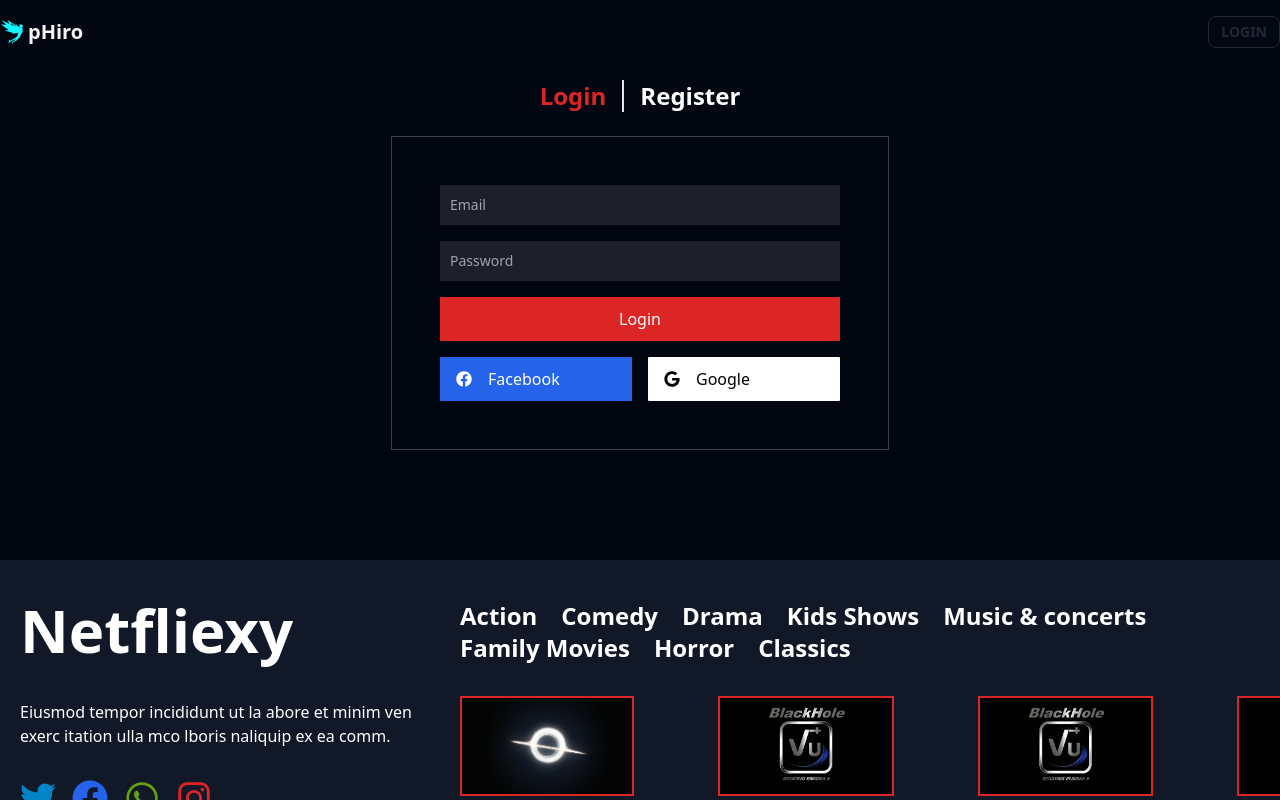
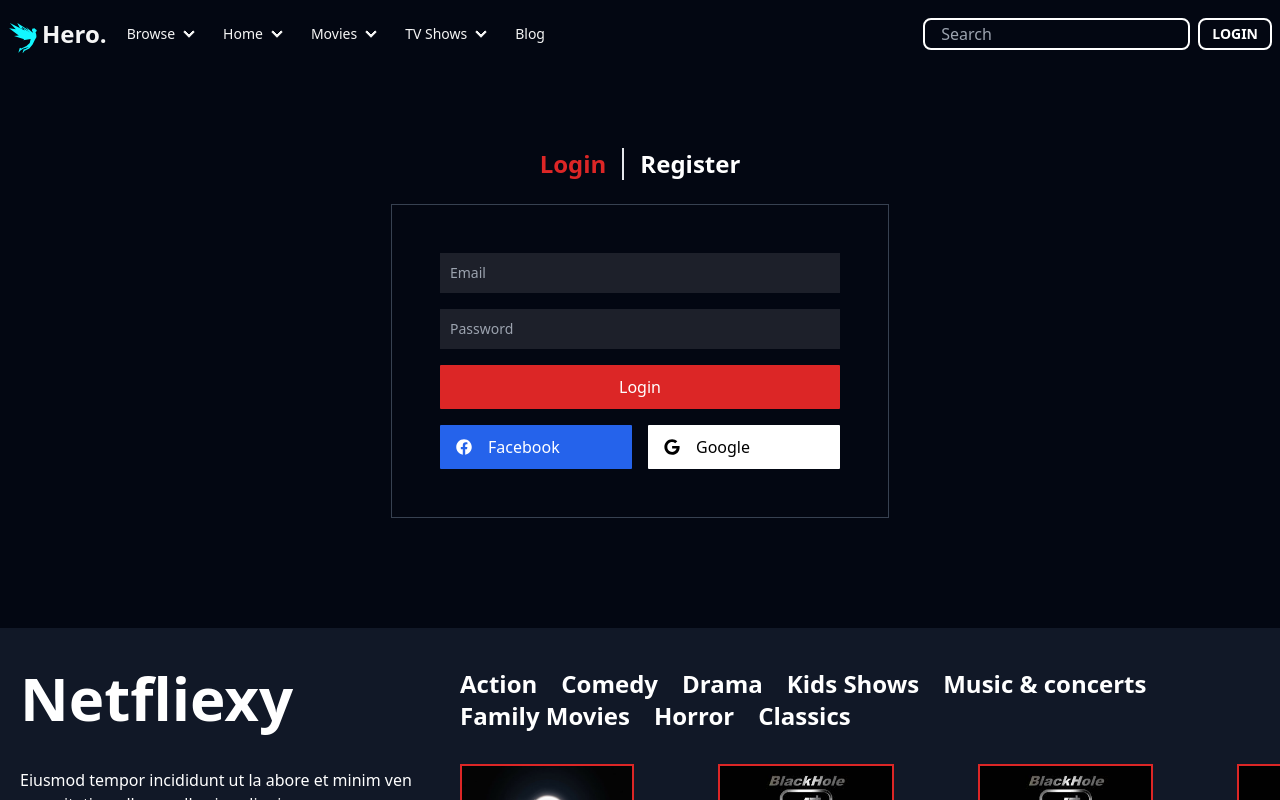
Before and after one commit to jewelislam360/Video-Steraming-Client, a React (Vite) app: page /auth/login in a window 1280 px wide. Shown: the top 800 px of the page. Built offline with nearby package versions, Linux system fonts and the light colour scheme.

Commit message:
Navbar is ready for UI and responsive also

```diff
--- a/src/Pages/Home/Home/Home.jsx
+++ b/src/Pages/Home/Home/Home.jsx
@@ -2,7 +2,7 @@
 
 const Home = () => {
   return (
-    <div className="h-screen flex justify-center items-center">
+    <div className="h-screen flex justify-center items-center max-w-screen-xl">
       <div>
         <h1 className="text-4xl">This is home Page </h1>
         <button className="btn btn-primary">Increment</button>
--- a/src/components/Shared/Footer/Footer.jsx
+++ b/src/components/Shared/Footer/Footer.jsx
@@ -9,7 +9,7 @@
 const Footer = () => {
     return (
         // footer
-        <footer className="bg-gray-900  text-white">
+        <footer className="bg-gray-900  text-white max-w-screen-xl">
             <div className="">
                 <div className="grid grid-cols-12 gap-8 mx-5 py-10">
                     {/* left side */}
--- a/src/components/Shared/Navbar/Navbar.jsx
+++ b/src/components/Shared/Navbar/Navbar.jsx
@@ -1,24 +1,174 @@
 import React from 'react';
 import {FaStudiovinari} from 'react-icons/fa'
+const Navbar = () => {
 
-const Navbar = () => {
     return (
-        <>
-            <div className="shadow-md top-0 left-0 w-full fixed z-[100001]">
-                <div className="md:flex lg:flex py-4 justify-between max-w-screen-xl mx-auto">
-                    <div className="ml-6 lg:ml-0 font-bold text-2xl cursor-pointer flex items-center font[Poppins]">
-                        <div>
-                        <FaStudiovinari className='text-[#12f7ff] mr-1'/>
-                        </div>
-                        <span className="text-xl">pHiro</span>
+        <div>
+            <div className="navbar">
+            <div className="navbar-start">
+              <div className="dropdown">
+                <label tabIndex={0} className="btn btn-ghost lg:hidden">
+                  <svg xmlns="http://www.w3.org/2000/svg" className="h-5 w-5" fill="none" viewBox="0 0 24 24" stroke="currentColor"><path strokeLinecap="round" strokeLinejoin="round" strokeWidth="2" d="M4 6h16M4 12h8m-8 6h16" /></svg>
+                </label>
+                <ul tabIndex={0} className="menu menu-sm dropdown-content mt-3 z-[1] p-2 shadow rounded-box w-40">
+                <li tabIndex={0}>
+                  <details>
+                    <summary>Browse</summary>
+                    <ul className="p-2">
+                      <li><a>Submenu 1</a></li>
+                      <li><a>Submenu 2</a></li>
+                    </ul>
+                  </details>
+                </li>
+                <li tabIndex={0}>
+                  <details>
+                    <summary>Home</summary>
+                    <ul tabIndex={0} className="menu menu-sm dropdown-content mt-3 p-2 shadow rounded-box w-40">
+                      <li><a>Submenu 1</a></li>
+                      <li><a>Submenu 2</a></li>
+                    </ul>
+                  </details>
+                </li>
+                <li tabIndex={0}>
+                  <details>
+                    <summary>Movies</summary>
+                    <ul className="p-2">
+                      <li><a>Submenu 1</a></li>
+                      <li><a>Submenu 2</a></li>
+                    </ul>
+                  </details>
+                </li>
+                <li tabIndex={0}>
+                  <details>
+                    <summary>TV Shows</summary>
+                    <ul className="p-2">
+                      <li><a>Submenu 1</a></li>
+                      <li><a>Submenu 2</a></li>
+                    </ul>
+                  </details>
+                </li>
+                <li><a>Blog</a></li>
+                </ul>
+              </div>
+              <div className='ml-6 lg:ml-0 font-bold text-2xl cursor-pointer flex items-center font[Poppins]'>
+                    <span className='text-3xl text-[#12f7ff] mr-1 pt-2'>
+                      <FaStudiovinari/>
+                      </span>
+                      Hero.
                     </div>
-                    <div className="">
-                        <a className="btn btn-sm btn-outline hover">Login</a>
-                    </div>
-                </div>
+                    <div className="hidden lg:flex">
+              <ul className="menu menu-horizontal px-1 ">
+              <li tabIndex={0}>
+                  <details>
+                    <summary>Browse</summary>
+                    <ul className="p-2 w-40">
+                      <li><a>Submenu 1</a></li>
+                      <li><a>Submenu 2</a></li>
+                    </ul>
+                  </details>
+                </li>
+                <li tabIndex={0}>
+                  <details>
+                    <summary>Home</summary>
+                    <ul className="p-2 w-40">
+                      <li><a>Submenu 1</a></li>
+                      <li><a>Submenu 2</a></li>
+                    </ul>
+                  </details>
+                </li>
+                <li tabIndex={0}>
+                  <details>
+                    <summary>Movies</summary>
+                    <ul className="p-2 w-40">
+                      <li><a>Submenu 1</a></li>
+                      <li><a>Submenu 2</a></li>
+                    </ul>
+                  </details>
+                </li>
+                <li tabIndex={0}>
+                  <details>
+                    <summary>TV Shows</summary>
+                    <ul className="p-2 w-40">
+                      <li><a>Submenu 1</a></li>
+                      <li><a>Submenu 2</a></li>
+                    </ul>
+                  </details>
+                </li>
+                <li><a>Blog</a></li>
+              </ul>
             </div>
-        </>
+            </div>
+
+            <div className="navbar-end">
+            <div className="form-control">
+              <input type="text" placeholder="Search" className="input input-bordered border-2 border-base-100 h-8 mr-2 md:w-auto w-36 lg:w-auto xl:w-auto" />
+            </div>
+              <a className="btn btn-sm btn-outline border-base-100 text-white border-2">Login</a>
+            </div>
+          </div>
+        </div>
     );
 };
 
 export default Navbar;
+
+
+
+
+
+
+
+
+
+
+
+
+
+
+
+
+// import React, { useState} from 'react';
+// import { FaStudiovinari, FaRegWindowClose, FaBars} from 'react-icons/fa';
+
+// const Navbar = () => {
+//     const [open, setOpen]=useState(false);
+
+//     const Links=[
+//         {name:"Home", link:"/"},
+//         {name:"About", link:"/"},
+//         {name:"Service", link:"/"},
+//         {name:"Blogs", link:"/"},
+//         {name:"Contact", link:"/"},
+//     ]
+//     return (
+//        <div className=' shadow-md top-0 left-0 w-full fixed z-[10] bg-gray-500'>
+//         <div className='md:flex lg:flex py-4 justify-between'>
+//             <div className='ml-6 lg:ml-0 font-bold text-2xl cursor-pointer flex items-center font[Poppins]'>
+//                 <span className='text-3xl text-[#12f7ff] mr-1 pt-2'>
+//                 <FaStudiovinari/>
+//                 </span>
+//                 pHero
+//             </div>
+//             <div onClick={()=>setOpen(!open)} id='manu-icon' className=' absolute right-6 top-6 cursor-pointer lg:hidden md:hidden'>
+//                 {open ?
+//                 <FaRegWindowClose />
+//                 :
+//                 <FaBars/>
+//                 }
+
+//             </div>
+//             <ul className={`md:flex md:items-center lg:flex lg:justify-end md:pb-0 pb-0 pt-4 absolute md:static w-full left-0 md:pl-0 pl-4 transition-all duration-500 ease-in ${open ? 'top-16' : 'top-[-480px]'}`}>
+//                 {
+//                     Links.map((link)=>(
+//                         <li key={link.name} className='md:ml-8 text-xl pb-4'>
+//                             <a href={link.link} className='hover duration-500'>{link.name}</a>
+//                         </li>
+//                     ))
+//                 }
+//             </ul>
+//         </div>
+//        </div>
+//     );
+// };
+
+// export default Navbar;
--- a/src/index.css
+++ b/src/index.css
@@ -18,10 +18,15 @@
 }
 
 body {
-  /* background-color: var(--bg-color); */
+  background-color: var(--bg-color);
   color: var(--text-color);
 }
-
+ul{
+  background-color: transparent !important;
+}
+.input{
+  background-color: transparent !important;
+}
 @layer utilities {
   .cs-input {
     @apply bg-gray-50/10  text-sm  focus:ring-blue-500  outline-none w-full block p-2.5 dark:bg-gray-700 dark:border-gray-600 dark:placeholder-gray-400 dark:text-white dark:focus:ring-blue-500 dark:focus:border-blue-500 text-white;
--- a/src/main.jsx
+++ b/src/main.jsx
@@ -10,7 +10,7 @@
 ReactDOM.createRoot(document.getElementById("root")).render(
   <React.StrictMode>
     <Provider store={store}>
-      <div className="">
+      <div className="max-w-screen-xl mx-auto">
       <RouterProvider router={router} />
       </div>
     </Provider>
```
